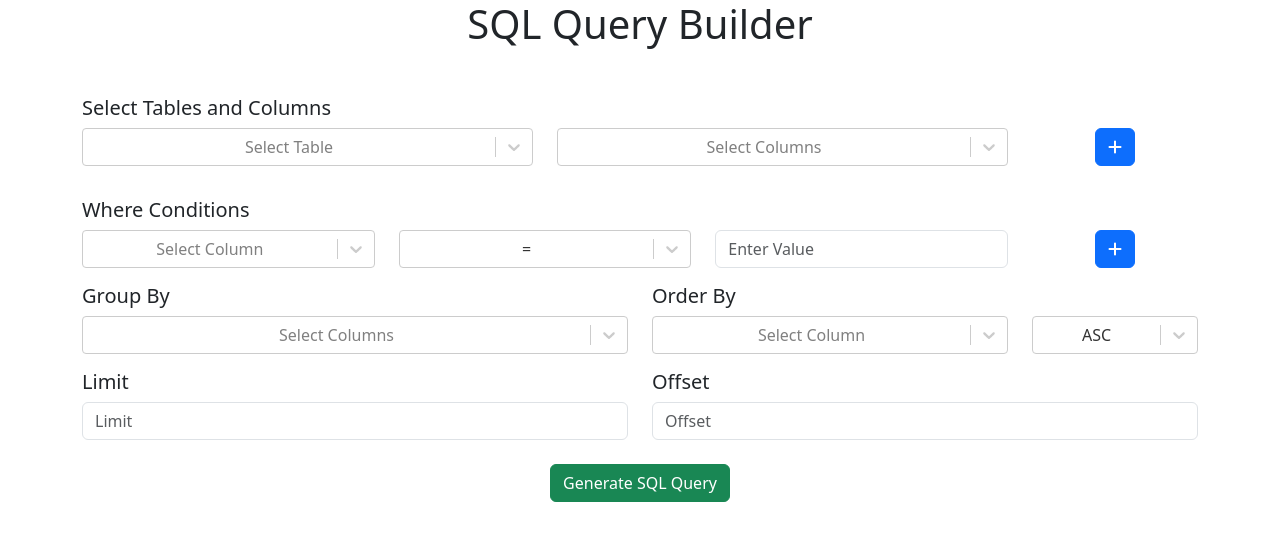
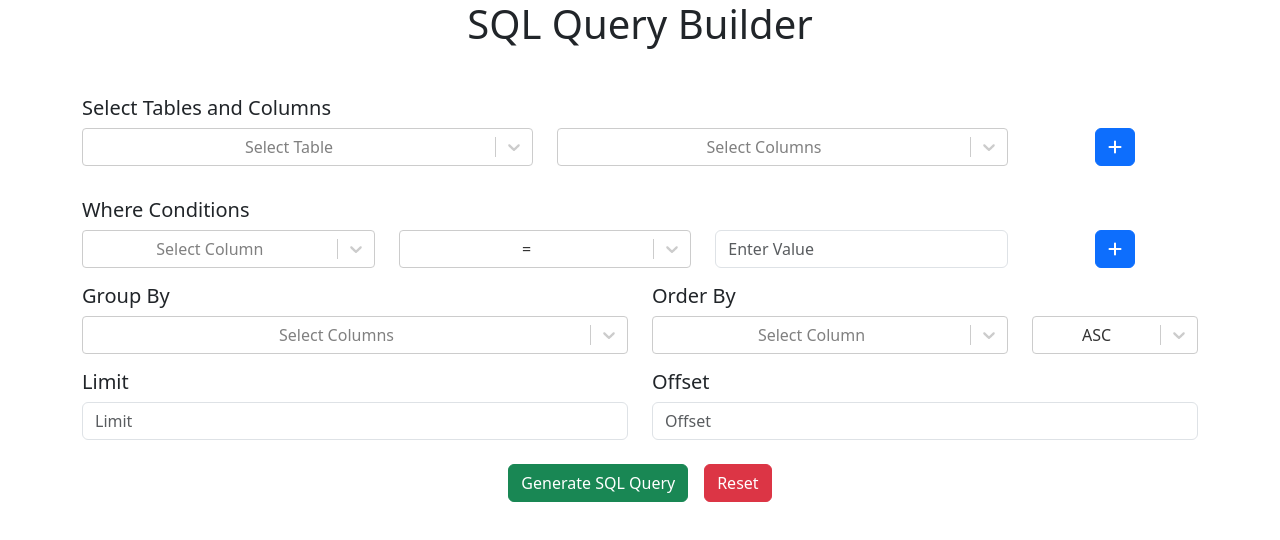
Before and after one commit to yash0047/sql-query-builder, a React (Create React App) app: page / in a window 1280 px wide. Shown: the top 540 px of the page. Built offline with nearby package versions, Linux system fonts and the light colour scheme.

Commit message:
fifth commit [reset functinality]

```diff
--- a/src/components/SQLQueryBuilder.js
+++ b/src/components/SQLQueryBuilder.js
@@ -147,6 +147,21 @@ const SQLQueryBuilder = () => {
     setWhereConditions(updatedConditions);
   };
 
+  const reset = () => {
+    setQuery("");
+    setSelectedTables([
+      { table: "", columns: [] },
+    ]);
+    setJoins([
+      { table1: "", column1: "", table2: "", column2: "", type: "INNER" }
+    ]);
+    setWhereConditions([{ column1: "", operator: "=", column2: "" }]);
+    setGroupBy("");
+    setOrderBy({ column: "", direction: "ASC" });
+    setLimit("");
+    setOffset("");
+  }
+
   const generateSQLQuery = () => {
     if (selectedTables[0]?.table == "") {
       return toast.error("Select at least one table!");
@@ -207,7 +222,14 @@ const SQLQueryBuilder = () => {
         }
         return `${condition.column1} ${condition.operator} ${condition.column2}`;
       });
-      query += ` WHERE ${whereClauses.join(" AND ")}`;
+      if(whereConditions.length == 1 && whereConditions[0].column1 != "")
+      {
+        query += ` WHERE ${whereClauses}`;
+      }
+      else if(whereConditions.length >= 2 && whereConditions[1].column1 != "")
+      {
+        query += ` WHERE ${whereClauses.join(" AND ")}`;
+      }
     }
 
     // Group by
@@ -633,10 +655,16 @@ const SQLQueryBuilder = () => {
 
       {/* Generate SQL Query Button */}
       <button
-        className="btn btn-success mt-3 mb-3"
+        className="btn btn-success mt-3 mb-3 me-3"
         onClick={() => generateSQLQuery()}
       >
         Generate SQL Query
+      </button>
+      <button
+        className="btn btn-danger mt-3 mb-3"
+        onClick={() => reset()}
+      >
+        Reset
       </button>
       <ToastContainer />
       {query && (
@@ -645,12 +673,6 @@ const SQLQueryBuilder = () => {
           <pre>{query}</pre>
         </div>
       )}
-
-      {/* Output */}
-      {/* <h5 style={{ textAlign: "left" }}>Generated SQL Query</h5>
-      <div>
-        <pre>{generateSQLQuery()}</pre>
-      </div> */}
     </div>
   );
 };
```
